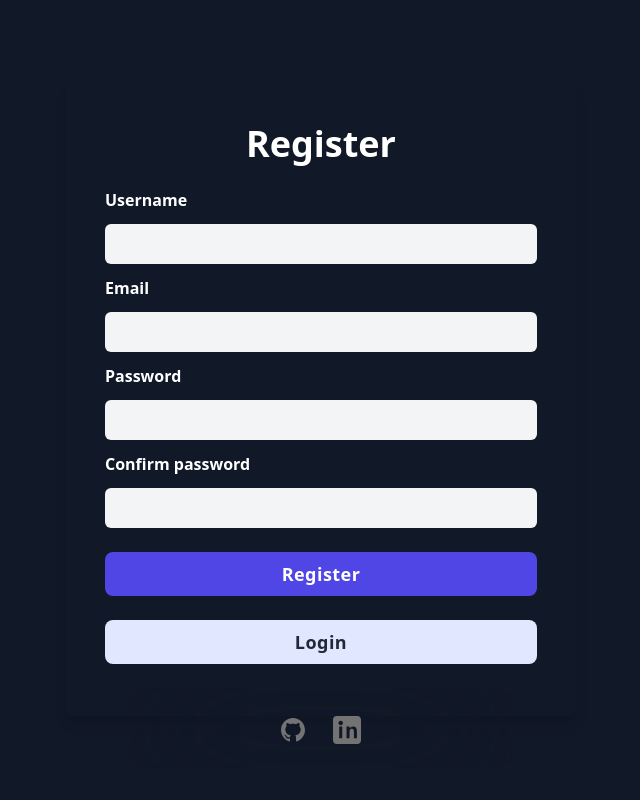
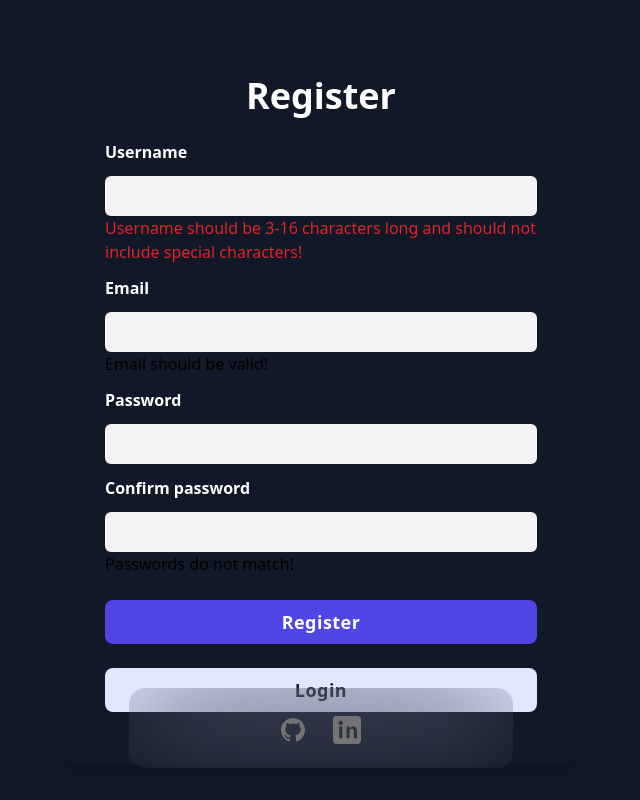
Before and after one commit to Nich0las2004/Chat-App, a React (Vite) app in the folder frontend/: page /register in a window 1280 px wide. Shown: the whole page, without its empty margins (319-959 px from the left). Built offline with nearby package versions, Linux system fonts and the light colour scheme.

Commit message:
validates username on register page

```diff
--- a/frontend/src/components/Register/RegisterForm.tsx
+++ b/frontend/src/components/Register/RegisterForm.tsx
@@ -1,6 +1,12 @@
 import { Link } from "react-router-dom";
 import axios from "axios";
-import { useState } from "react";
+import { useEffect, useState } from "react";
+
+const errorMessages = [
+  "Username should be 3-16 characters long and should not include special characters!",
+  "Email should be valid!",
+  "Passwords do not match!",
+];
 
 const RegisterForm = () => {
   const [passwordsMatch, setPasswordsMatch] = useState(false);
@@ -11,6 +17,10 @@ const RegisterForm = () => {
     confirmPassword: "",
   });
 
+  useEffect(() => {
+
+  }, [])
+
   const handleSubmit = async (e: any) => {
     e.preventDefault();
 
@@ -19,6 +29,14 @@ const RegisterForm = () => {
       email: input.email,
       password: input.password,
     });
+
+    if (input.password !== input.confirmPassword) {
+      setPasswordsMatch(false);
+    } else {
+      setPasswordsMatch(true);
+    }
+
+    console.log(passwordsMatch);
   };
 
   return (
@@ -39,6 +57,9 @@ const RegisterForm = () => {
           name="username"
           id="username"
         />
+        {!/^[a-zA-Z0-9]{3,16}$/.test(input.userName) && (
+          <span className="text-red-600">{errorMessages[0]}</span>
+        )}
       </div>
       <div>
         <label
@@ -56,6 +77,7 @@ const RegisterForm = () => {
           name="email"
           id="email"
         />
+        {errorMessages[1]}
       </div>
       <div>
         <label
@@ -90,6 +112,7 @@ const RegisterForm = () => {
           name="confirm"
           id="confirm"
         />
+        {errorMessages[2]}
       </div>
       <button
         type="submit"
```
